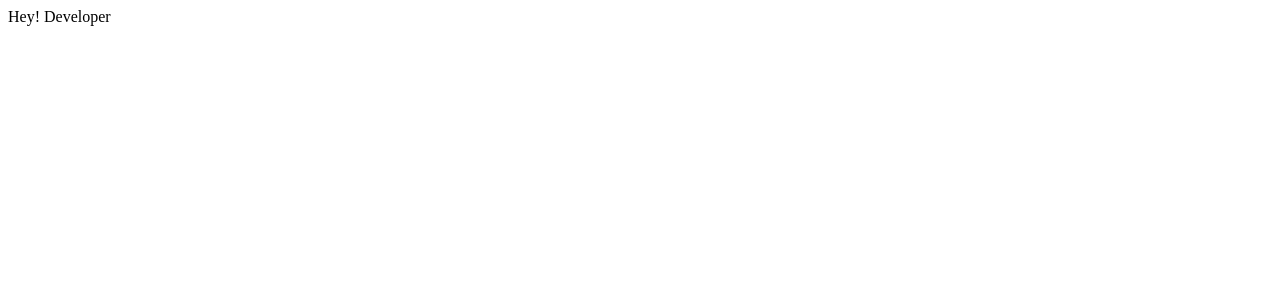
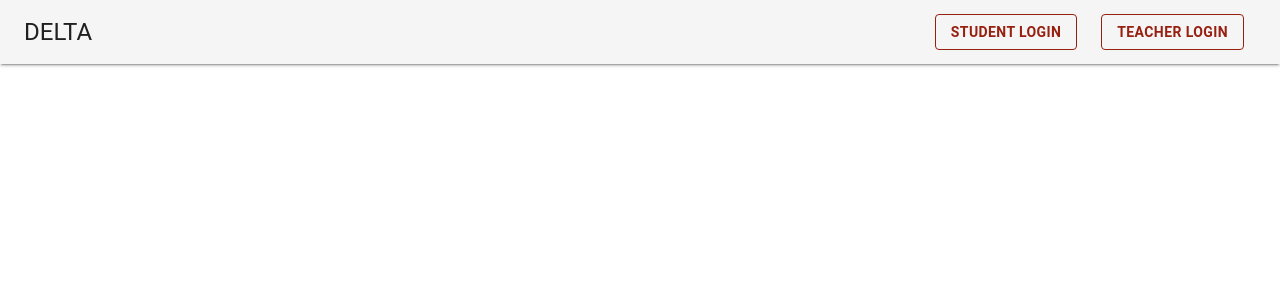
Before and after one commit to omkar2120/college-project, a React (Create React App) app in the folder frontend/: page / in a window 1280 px wide. Shown: the top 300 px of the page. Built offline with nearby package versions, Linux system fonts and the light colour scheme.

Commit message:
home nav student login otp page done

```diff
--- a/frontend/package.json
+++ b/frontend/package.json
@@ -3,11 +3,16 @@
   "version": "0.1.0",
   "private": true,
   "dependencies": {
+    "@emotion/react": "^11.7.1",
+    "@emotion/styled": "^11.6.0",
+    "@mui/material": "^5.3.1",
     "@testing-library/jest-dom": "^5.16.1",
     "@testing-library/react": "^12.1.2",
     "@testing-library/user-event": "^13.5.0",
+    "otp-input-react": "^0.3.0",
     "react": "^17.0.2",
     "react-dom": "^17.0.2",
+    "react-router-dom": "^6.2.1",
     "react-scripts": "5.0.0",
     "web-vitals": "^2.1.4"
   },
--- a/frontend/src/App.js
+++ b/frontend/src/App.js
@@ -1,7 +1,12 @@
 import React from 'react';
+import Home from './global/pages/Home';
+import StudentHome from './student/pages/StudentHome';
 
 function App() {
-  return <div>Hey! Developer</div>;
+  return <div>
+    <Home/>
+    <StudentHome/>
+  </div>;
 }
 
 export default App;
--- /dev/null
+++ b/frontend/src/global/component/Navbar.js
@@ -0,0 +1,41 @@
+import React from 'react';
+import AppBar from '@mui/material/AppBar';
+import Button from '@mui/material/Button';
+import CssBaseline from '@mui/material/CssBaseline';
+import Toolbar from '@mui/material/Toolbar';
+import Typography from '@mui/material/Typography';
+import GlobalStyles from '@mui/material/GlobalStyles';
+import { Link } from 'react-router-dom'
+
+
+const Navbar = () => {
+  return <div>
+<h1>
+<GlobalStyles styles={{ ul: { margin: 0, padding: 0, listStyle: 'none' } }} />
+      <CssBaseline />
+      <AppBar
+        color="default"
+        bgColor="white"
+        elevation={2}
+        sx={{ }}
+      >
+        <Toolbar sx={{ flexWrap: 'wrap' }}>
+          <Typography variant="h5"  color="inherit" noWrap sx={{ flexGrow: 1  }}>
+            DELTA
+          </Typography>
+          <Link to="/studlogin">
+          <Button variant="outlined" sx={{ my: 1, mx: 1.5 , fontWeight:'bold', color:'#972010', borderColor:'#972010' }}>
+             Student Login
+          </Button>
+</Link>
+          <Button  href="#"  variant="outlined" sx={{ my: 1, mx: 1.5 ,fontWeight:'bold', color:'#972010', borderColor:'#972010' }}>
+            Teacher Login
+          </Button>
+        </Toolbar>
+        </AppBar>
+        </h1>
+
+  </div>
+};
+
+export default Navbar;
--- /dev/null
+++ b/frontend/src/global/pages/Home.js
@@ -0,0 +1,17 @@
+import React from 'react';
+import { BrowserRouter, Routes ,Route } from 'react-router-dom';
+import StudentLogin from '../../student/component/StudentLogin';
+import Navbar from '../component/Navbar';
+
+const Home = () => {
+  return <div>
+     <BrowserRouter>
+       <Routes>
+           <Route path="/" exact element={<Navbar/>} />
+           <Route path="/studlogin" element={<StudentLogin/>} />
+         </Routes>
+      </BrowserRouter>
+  </div>;
+};
+
+export default Home;
--- /dev/null
+++ b/frontend/src/student/component/StudentLogin.js
@@ -0,0 +1,58 @@
+import React from 'react';
+import  Grid  from '@mui/material/Grid';
+import Container from '@mui/material/Container';
+import Box from '@mui/material/Box'
+import { InputLabel, Typography , TextField, Button, FormControl, Avatar } from '@mui/material';
+import OTPInput from 'otp-input-react'
+import { display, margin, width } from '@mui/system';
+
+const StudentLogin = () => {
+  return <div style={{padding:'50px'}}>
+          <Container
+               style={{
+                 display:'flex',
+                 }}
+                >
+             <Box sx={{
+                  backgroundColor:'#5D5852',
+                  height:'400px',
+                  width:'60%',
+                  boxShadow:15
+
+                    }}>
+                  <Typography variant="h3" style={{textAlign:"center", margin:'120px'}}>
+                    DELTA
+                  </Typography>
+             </Box>
+
+             <Box sx={{                        //second div
+                height:'400px',
+                width:'50%' ,
+                float:'right',
+                boxShadow:15
+                 }}>
+                 <Box sx={{ textAlign:'center', marginTop:'80px'}}>
+                   <FormControl>
+                      <div style={{display:'flex'}}>
+                        <TextField id="outlined-basic" label="EnterEmail/PhoneNo" placeholder="Enter Email/Phone No" variant="outlined" sx
+                          ={{width:'90%'}} />
+                        <Button variant="contained" style={{width:'35%', marginLeft:'10px'}}>Get OTP</Button>
+                      </div>
+                      <div style={{display:'inline'}}>
+                        <Typography varient="h5" style={{margin:'20px'}} > Enter Valid OTP</Typography>
+                            <OTPInput otpType="number" secure="true"  autoFocus OTPLength={4} style={{ justifyContent:'center', margin:'20px' }} />
+                               <Button variant="contained" sx={{bgcolor:"red", margin:'10px'}} >Verify</Button>
+                               <Button variant="contained">Resend</Button>
+
+                      </div>
+
+</FormControl>
+                 </Box>
+             </Box>
+          </Container>
+
+
+  </div>;
+};
+
+export default StudentLogin;
--- /dev/null
+++ b/frontend/src/student/pages/StudentHome.js
@@ -0,0 +1,10 @@
+import React from 'react';
+import { BrowserRouter , Routes , Route } from 'react-router-dom';
+import StudentLogin from '../component/StudentLogin';
+
+const StudentHome = () => {
+  return <div>
+  </div>;
+};
+
+export default StudentHome;
```
Also changed, not shown: 1 other file (tests, documents, lock files or other folders).
